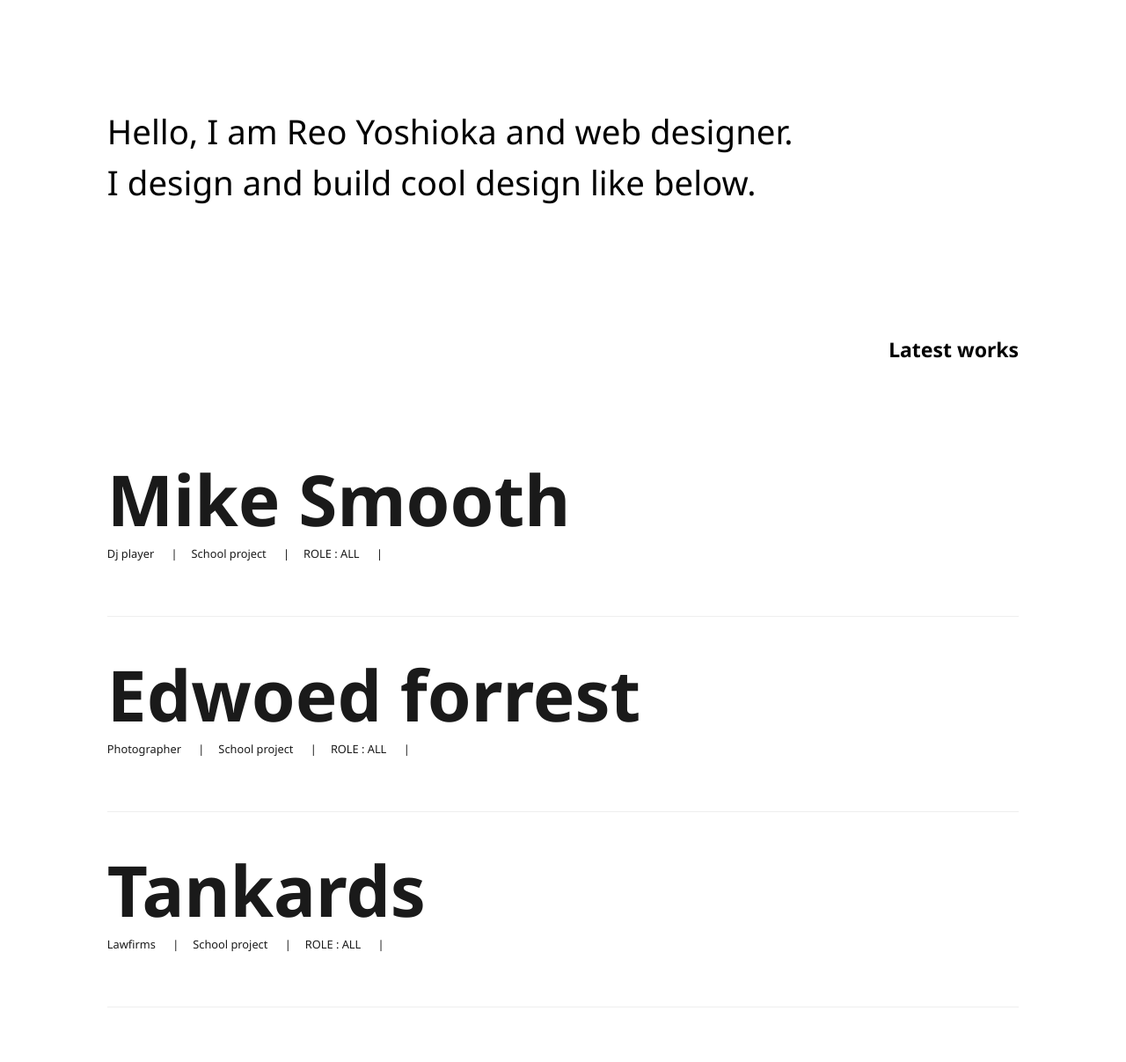
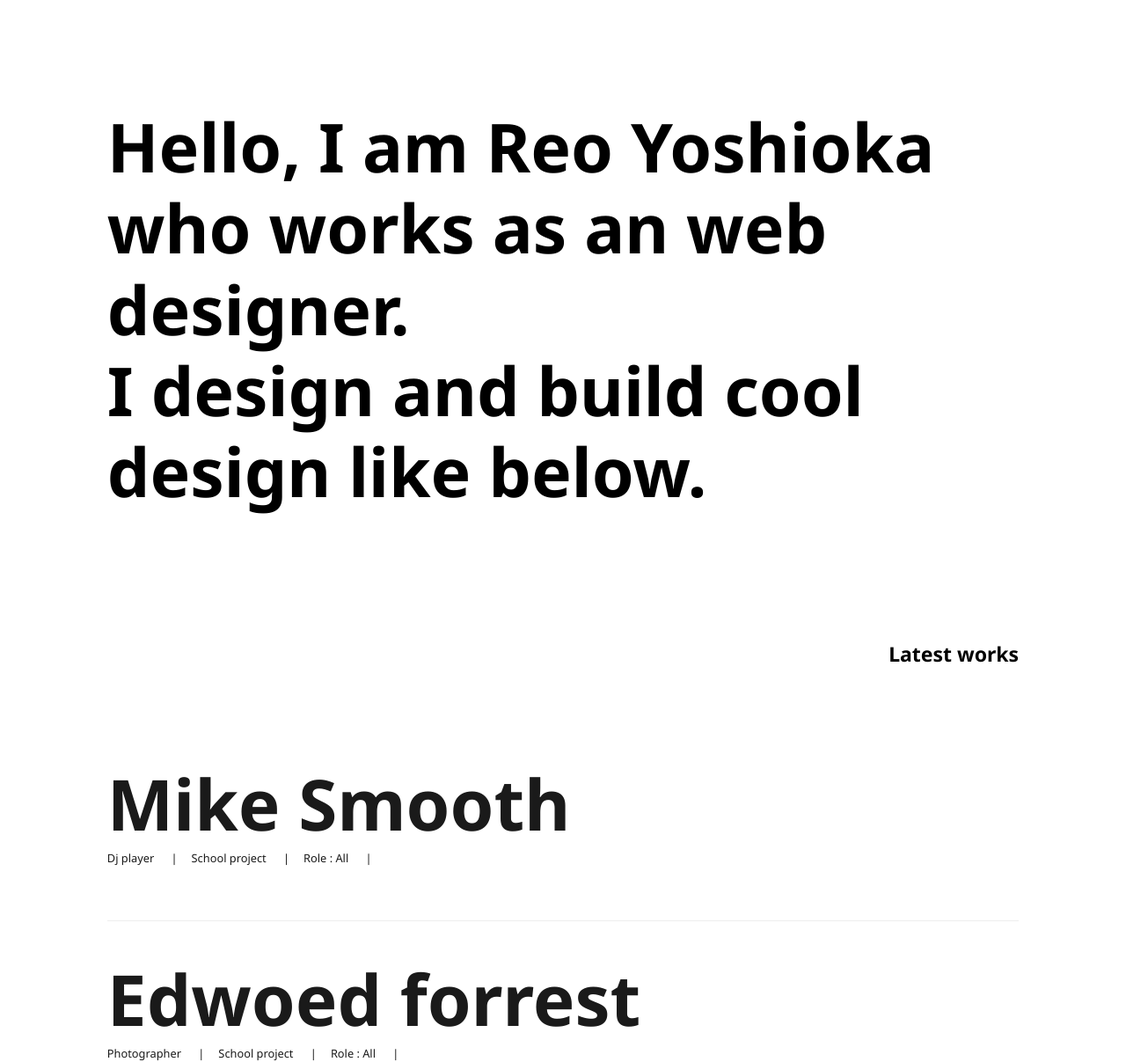
Before and after one commit to ReoYweb/Yoshioka_Reo, a plain HTML site: page index.html in a window 1280 px wide. Shown: the part 880-2087 px from the top of the page at 88% size. Drawn offline with nearby package versions, Linux system fonts and the light colour scheme; files whose address does not match are found by name.

Commit message:
fix text

```diff
--- a/index.html
+++ b/index.html
@@ -89,8 +89,8 @@
     <main class="contentOuter">
       <section class="introduce">
         <h1 class="introduce__title">
-          Hello, I am Reo Yoshioka and web designer. <br />I design and build
-          cool design like below.
+          Hello, I am Reo Yoshioka who works as an web designer. <br />I design
+          and build cool design like below.
         </h1>
         <div class="content">
           <div class="title">
@@ -114,7 +114,7 @@
                 <span>|</span>
               </li>
               <li>
-                ROLE : ALL
+                Role : All
                 <span>|</span>
               </li>
             </ul>
@@ -133,7 +133,7 @@
                 <span>|</span>
               </li>
               <li>
-                ROLE : ALL
+                Role : All
                 <span>|</span>
               </li>
             </ul>
@@ -152,7 +152,7 @@
                 <span>|</span>
               </li>
               <li>
-                ROLE : ALL
+                Role : All
                 <span>|</span>
               </li>
             </ul>
--- a/scss/pages/_home.scss
+++ b/scss/pages/_home.scss
@@ -55,10 +55,10 @@ header {
 .introduce {
   &__title {
     margin: 150px 0;
-    font-size: 2.4rem;
-    font-weight: normal;
-    line-height: 1.5;
-    width: 80%;
+    font-size: 4.8rem;
+    font-weight: bold;
+    line-height: 1.2;
+    width: 100%;
     @include sp {
       font-size: 1.4rem;
       margin: 0 0 4rem 0;
```
Also changed, not shown: css/main.css, 1 other file.
